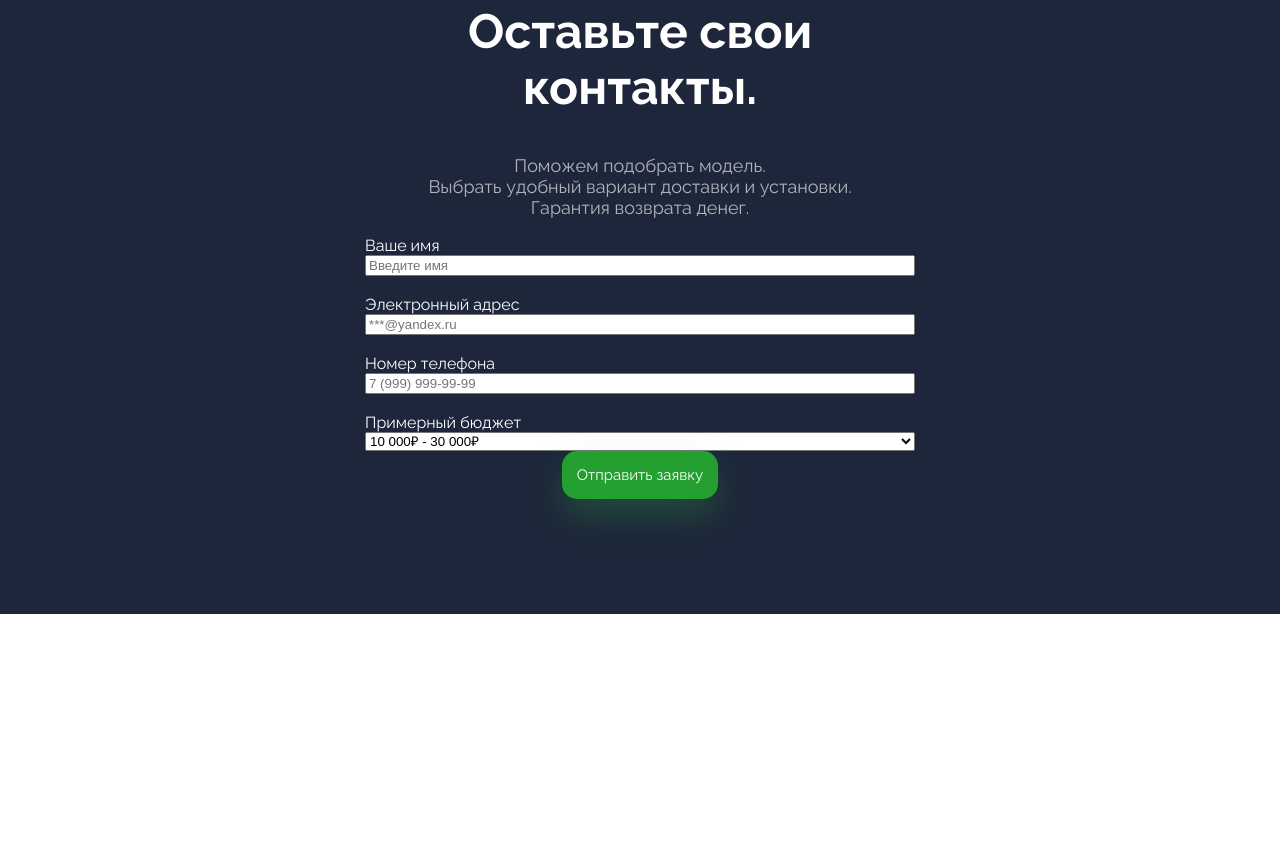
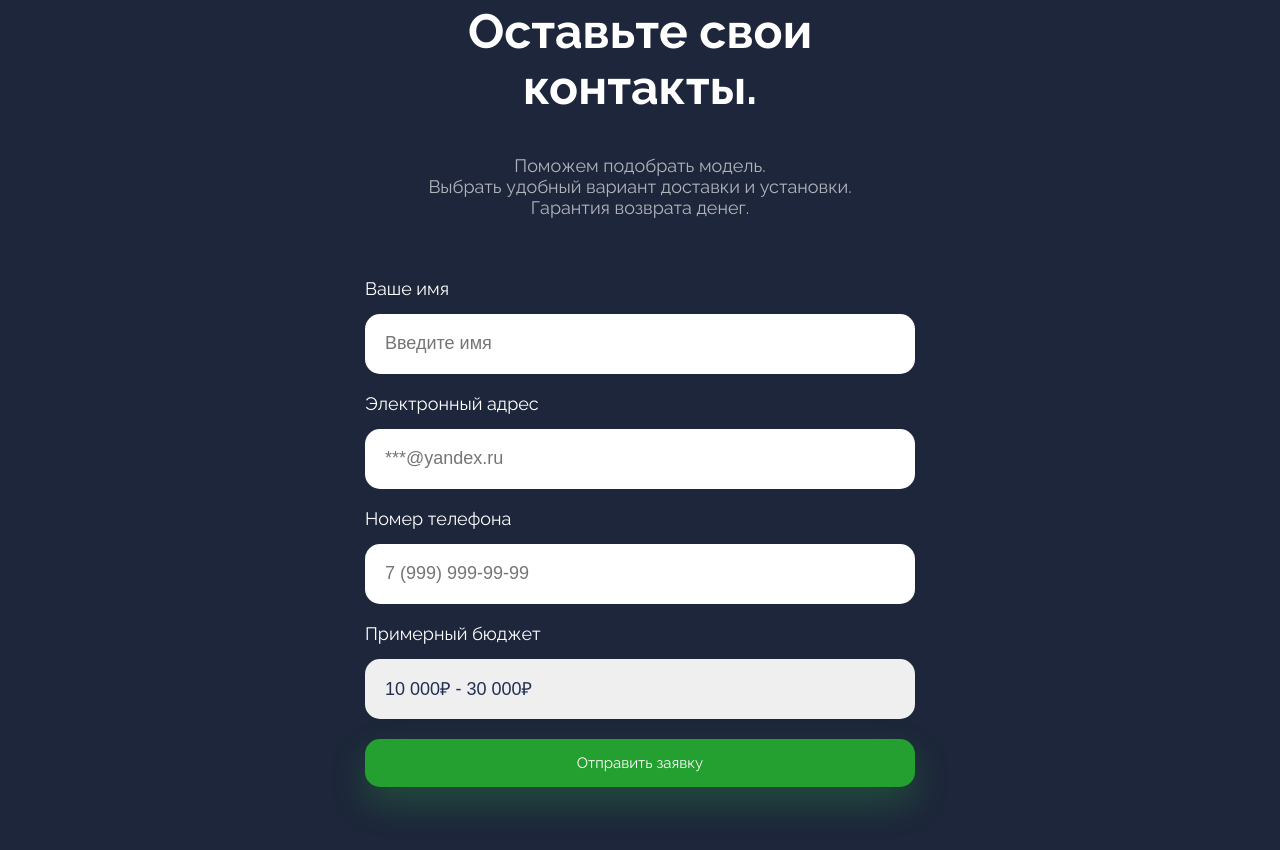
Before and after one commit to Dispetcher101/2ee, a plain HTML site: page index.html in a window 1280 px wide. Shown: the part 973-1823 px from the top of the page. Before the commit the page ends 1587 px from the top, so only its background shows below. Drawn offline with Linux system fonts and the light colour scheme.

Commit message:
grid пройдено.  Сейчас псевдоклассы

```diff
--- a/main.css
+++ b/main.css
@@ -96,3 +96,41 @@ button{
     flex-direction: column;
     text-align: left;
 }
+.form form{
+    display: grid;
+    grid-gap: 20px;
+    margin-top: 60px;
+}
+.form label{
+    font-size: 18px;
+    font-weight: 600px;
+    margin-bottom: 15px;
+
+}
+.form select{
+    font-size: 18px;
+    color: #213053;
+    padding: 0 20px 0 20px;
+    height: 60px;
+    border-radius: 15px;
+    border: none;
+}
+.form input{
+    font-size: 18px;
+    color: #213053;
+    padding: 0 20px 0 20px;
+    height: 60px;
+    border-radius: 15px;
+    border: none;
+}
+.form__submit{
+    font-size: 18px;
+    font-weight: 600px;
+    margin-top: 40px;
+}
+select {
+    appearance: none;
+  }
+  input {
+    outline: none;
+  }
```
